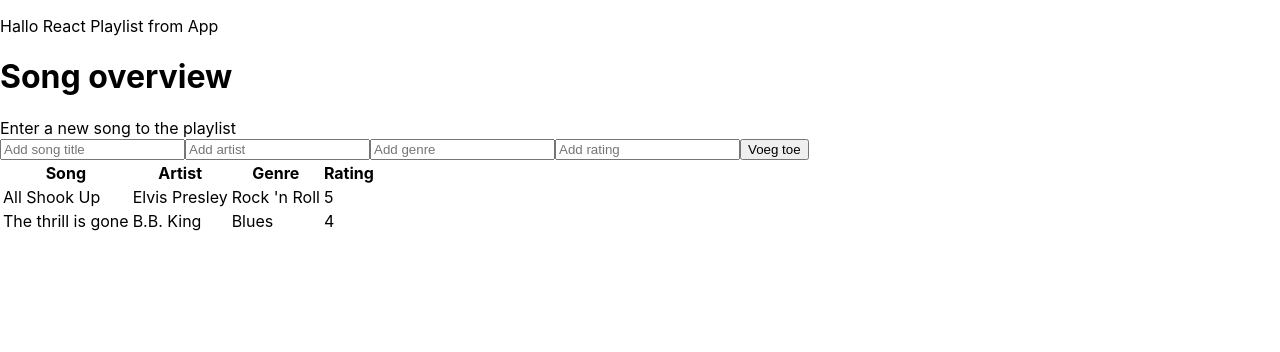
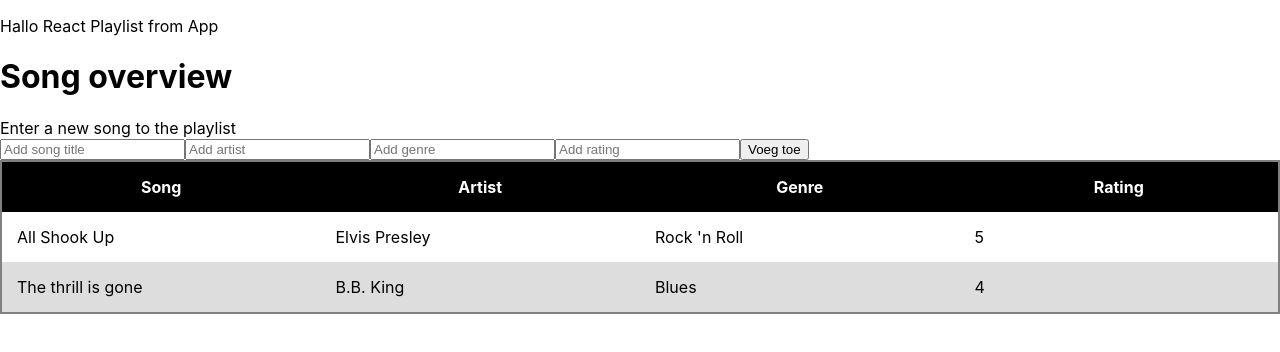
Before and after one commit to PasquinelP/pascal_pater-eindopdracht-React-Playlist, a React (Create React App) app: page / in a window 1280 px wide. Shown: the top 352 px of the page. Built offline with nearby package versions, Linux system fonts and the light colour scheme; the HTML template or start-up script is replaced by a standard one.

Commit message:
add some temperary minimal styles

```diff
--- a/src/index.css
+++ b/src/index.css
@@ -11,3 +11,25 @@ code {
   font-family: source-code-pro, Menlo, Monaco, Consolas, 'Courier New',
     monospace;
 }
+
+table {
+  table-layout: fixed;
+  width: 100%;
+  border-collapse: collapse;
+  border: 2px solid grey;
+}
+
+th, td {
+  padding: 15px;
+}
+
+tbody tr:nth-child(even) {
+  background-color: #ddd;
+}
+tbody tr:nth-child(odd) {
+  background-color: #fff;
+}
+th {
+  color: white;
+  background-color: black;
+}
```
